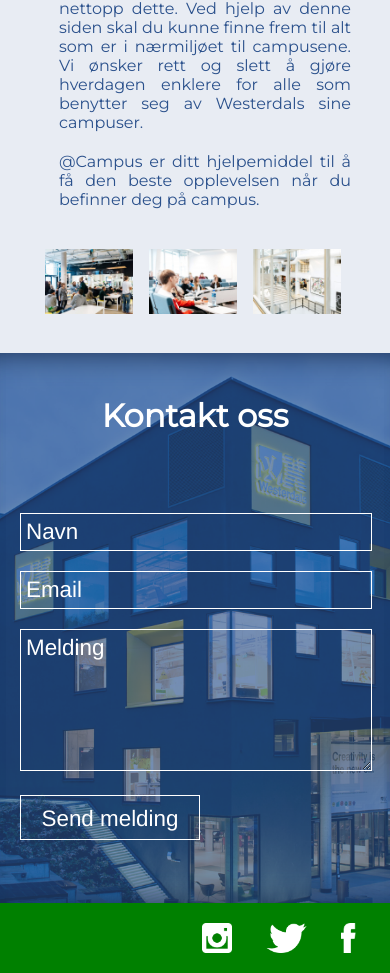
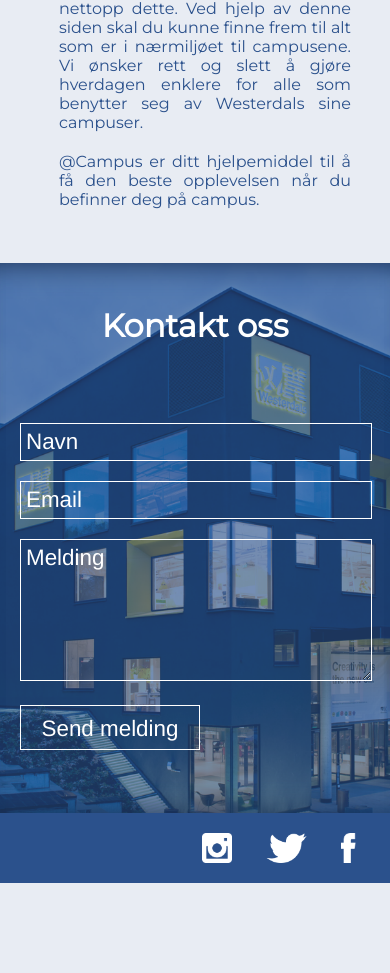
Before and after one commit to hakonschutt/pro101g33, a PHP site: page /campus.php?id=1 in a window 390 px wide. Shown: the part 927-1900 px from the top of the page. After the commit the page ends 1810 px from the top, so only its background shows below. Run offline with PHP 8.4, Linux system fonts and the light colour scheme; data that the repository does not hold is empty; some libraries are stand-ins or nearby versions.

Commit message:
finished mobil version

```diff
--- a/assets/css/style.css
+++ b/assets/css/style.css
@@ -223,21 +223,14 @@
         height: 30px;
         margin: 35px 15px; }
 
-@media only screen and (max-width: 1024px) {
-  .footer {
-    background-color: yellow; } }
 @media only screen and (max-width: 768px) {
   .footer {
-    height: 70px;
-    background-color: red; }
+    height: 70px; }
     .footer-inner {
       line-height: 70px; }
       .footer-inner-right img {
         margin: 20px 15px; } }
 @media only screen and (max-width: 425px) {
-  .footer {
-    background-color: green; }
-
   .footer-inner-left {
     display: none; }
 
@@ -599,8 +592,10 @@
     padding-bottom: 110px; } }
 @media only screen and (max-width: 425px) {
   .info {
-    height: 700px;
-    padding-bottom: 110px; } }
+    height: 630px;
+    padding-bottom: 90px; }
+    .info-inner-right-image {
+      display: none; } }
 .contact {
   width: 100%;
   height: 550px;
--- a/assets/scss/parts/_footer.scss
+++ b/assets/scss/parts/_footer.scss
@@ -33,16 +33,9 @@
 	}
 }
 
-@media only screen and (max-width: $laptop) {
-	.footer {
-		background-color: yellow;
-	}
-}
-
 @media only screen and (max-width: $tablet) {
 	.footer {
 		height: 70px;
-		background-color: red;
 
 		&-inner {
 			line-height: 70px;
@@ -57,10 +50,6 @@
 }
 
 @media only screen and (max-width: $mobil) {
-	.footer {
-		background-color: green;
-	}
-
 	.footer-inner-left {
 		display: none;
 	}
--- a/assets/scss/parts/_info.scss
+++ b/assets/scss/parts/_info.scss
@@ -97,7 +97,16 @@
 
 @media only screen and (max-width: $mobil) {
 	.info {
-		height: 700px;
-		padding-bottom: 110px;
+		height: 630px;
+		padding-bottom: 90px;
+
+
+	&-inner {
+		&-right {
+			&-image {
+				display: none;
+			}
+		}
+	}
 	}
 }
```
Also changed, not shown: 1 other file.
